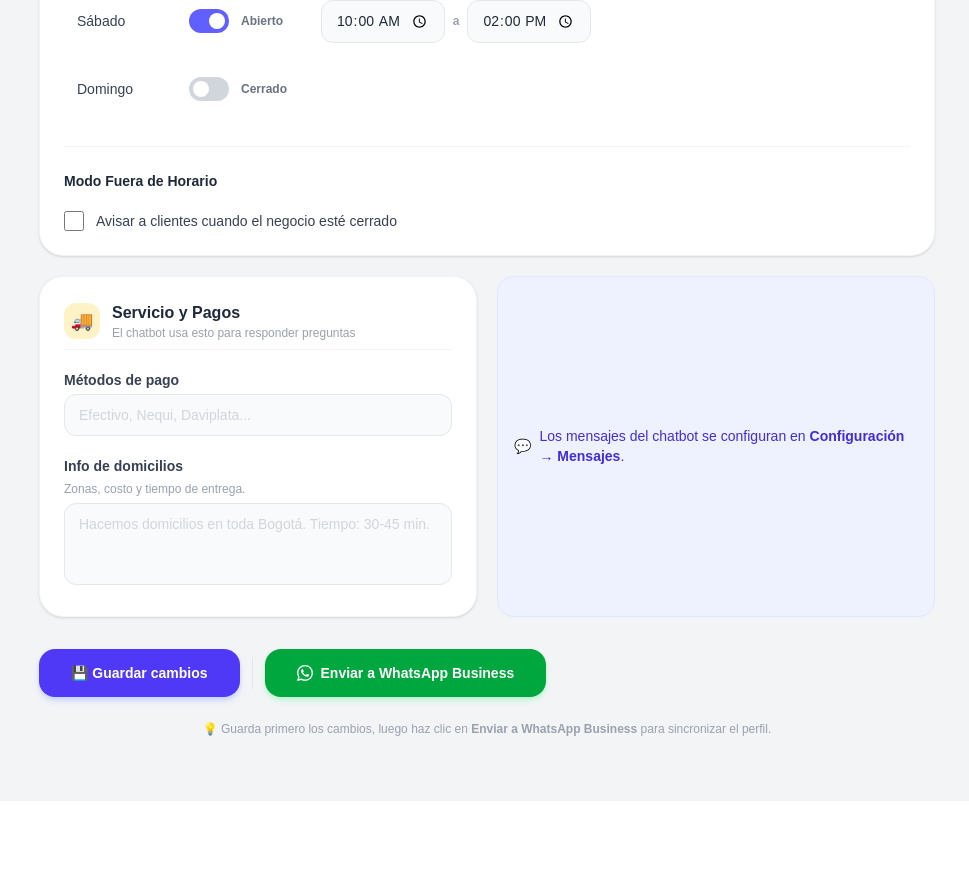
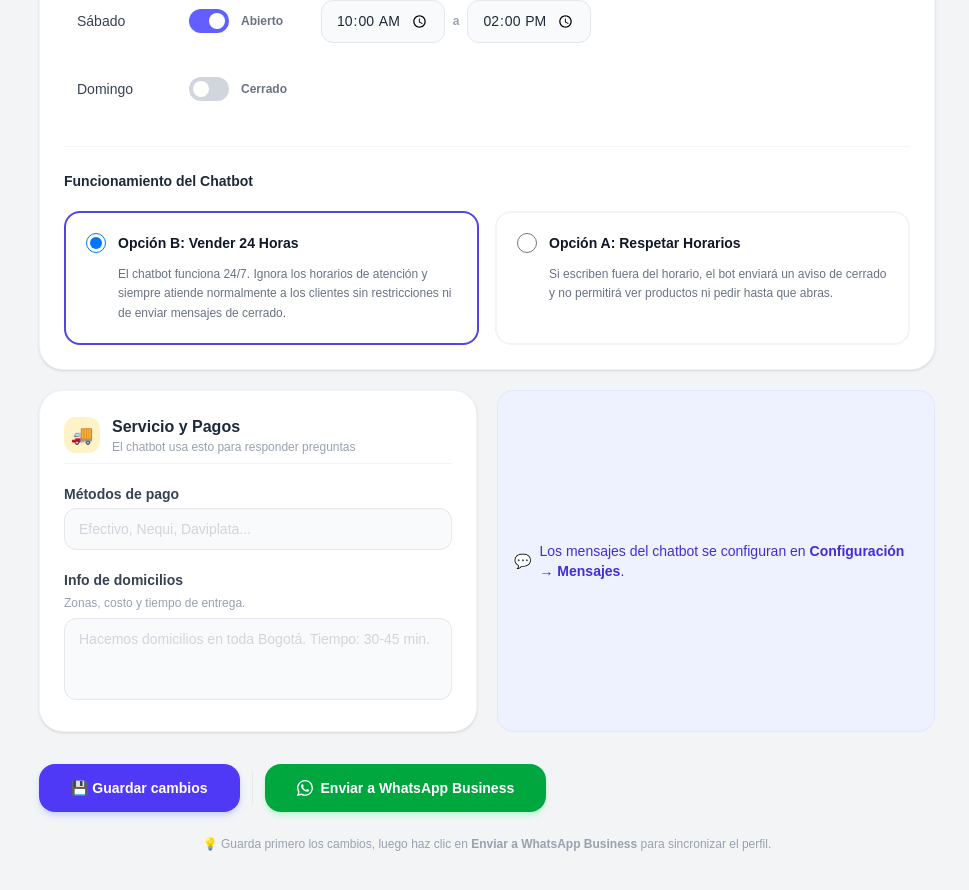
Before and after one commit to danielcaicedo95/front-wat, a Next.js app: page /dashboard in a window 1280 px wide. Shown: the part 1503-2393 px from the top of the page, without its empty margins (281-1250 px from the left). Before the commit the page ends 2304 px from the top, so only its background shows below. Built offline with nearby package versions, Linux system fonts and the light colour scheme; no server answers; the database is empty.

Commit message:
horario2

```diff
--- a/src/app/dashboard/page.tsx
+++ b/src/app/dashboard/page.tsx
@@ -421,26 +421,35 @@ export default function HomePage() {
           </div>
 
           <div className="mt-8 pt-6 border-t border-gray-100 space-y-5">
-            <h3 className="text-sm font-bold text-gray-800">Modo Fuera de Horario</h3>
+            <h3 className="text-sm font-bold text-gray-800">Funcionamiento del Chatbot</h3>
 
-            <label className="flex items-center gap-3 cursor-pointer">
-               <input type="checkbox" checked={brand.out_of_office_enabled === 'true'} onChange={e => patch('out_of_office_enabled', e.target.checked ? 'true' : 'false')} className="w-5 h-5 text-indigo-600 rounded cursor-pointer" />
-               <span className="text-sm font-medium text-gray-700">Avisar a clientes cuando el negocio esté cerrado</span>
-            </label>
+            <div className="grid grid-cols-1 md:grid-cols-2 gap-4">
+              <label className="flex flex-col gap-3 p-5 rounded-2xl border-2 transition-all cursor-pointer bg-white hover:border-indigo-300 relative overflow-hidden" style={{ borderColor: brand.sell_24_hours === 'true' ? '#4f46e5' : '#f3f4f6' }}>
+                <div className="flex items-center gap-3">
+                  <input type="radio" checked={brand.sell_24_hours === 'true'} onChange={() => patch('sell_24_hours', 'true')} className="w-5 h-5 text-indigo-600 focus:ring-indigo-500 cursor-pointer" />
+                  <span className="text-sm font-bold text-gray-900">Opción B: Vender 24 Horas</span>
+                </div>
+                <p className="text-xs text-gray-500 ml-8 leading-relaxed">
+                  El chatbot funciona 24/7. Ignora los horarios de atención y siempre atiende normalmente a los clientes sin restricciones ni de enviar mensajes de cerrado.
+                </p>
+              </label>
 
-            {brand.out_of_office_enabled === 'true' && (
-              <div className="pl-8 space-y-4 animate-in fade-in slide-in-from-top-2">
-                <Field label="Mensaje interactivo de cerrado" hint="Este mensaje se enviará (una vez por sesión) si alguien escribe fuera del horario.">
-                  <textarea rows={2} value={brand.out_of_office_message} onChange={e => patch('out_of_office_message', e.target.value)} className={`${inp} resize-none`} placeholder="En este momento nos encontramos cerrados." />
+              <label className="flex flex-col gap-3 p-5 rounded-2xl border-2 transition-all cursor-pointer bg-white hover:border-indigo-300 relative overflow-hidden" style={{ borderColor: brand.sell_24_hours === 'false' ? '#4f46e5' : '#f3f4f6' }}>
+                <div className="flex items-center gap-3">
+                  <input type="radio" checked={brand.sell_24_hours === 'false'} onChange={() => patch('sell_24_hours', 'false')} className="w-5 h-5 text-indigo-600 focus:ring-indigo-500 cursor-pointer" />
+                  <span className="text-sm font-bold text-gray-900">Opción A: Respetar Horarios</span>
+                </div>
+                <p className="text-xs text-gray-500 ml-8 leading-relaxed">
+                  Si escriben fuera del horario, el bot enviará un aviso de cerrado y no permitirá ver productos ni pedir hasta que abras.
+                </p>
+              </label>
+            </div>
+
+            {brand.sell_24_hours === 'false' && (
+              <div className="pl-2 pt-2 animate-in fade-in slide-in-from-top-2">
+                <Field label="Mensaje cuando está cerrado" hint="Este mensaje automático se enviará a los clientes que escriban fuera del horario de atención.">
+                  <textarea rows={2} value={brand.out_of_office_message} onChange={e => patch('out_of_office_message', e.target.value)} className={`${inp} resize-none border-amber-200 focus:border-amber-400 focus:ring-amber-400`} placeholder="En este momento nos encontramos cerrados." />
                 </Field>
-
-                <label className="flex items-start gap-3 cursor-pointer bg-indigo-50 p-4 rounded-xl border border-indigo-200 shadow-inner hover:bg-indigo-100/50 transition-colors">
-                   <input type="checkbox" checked={brand.sell_24_hours === 'true'} onChange={e => patch('sell_24_hours', e.target.checked ? 'true' : 'false')} className="w-5 h-5 text-indigo-600 rounded mt-0.5" />
-                   <div>
-                     <span className="block text-sm font-bold text-indigo-900">Vender 24 horas (Recomendado)</span>
-                     <span className="block text-xs text-indigo-700/80 mt-1">Si está activo, el bot envía el aviso automátio de cerrado pero **permite al cliente continuar** interactuando, explorando el catálogo y armando su pedido para despacharlo cuando abras. Si está inactivo, **bloquea el bot** y no permite más compras hasta el horario de apertura.</span>
-                   </div>
-                </label>
               </div>
             )}
           </div>
```
